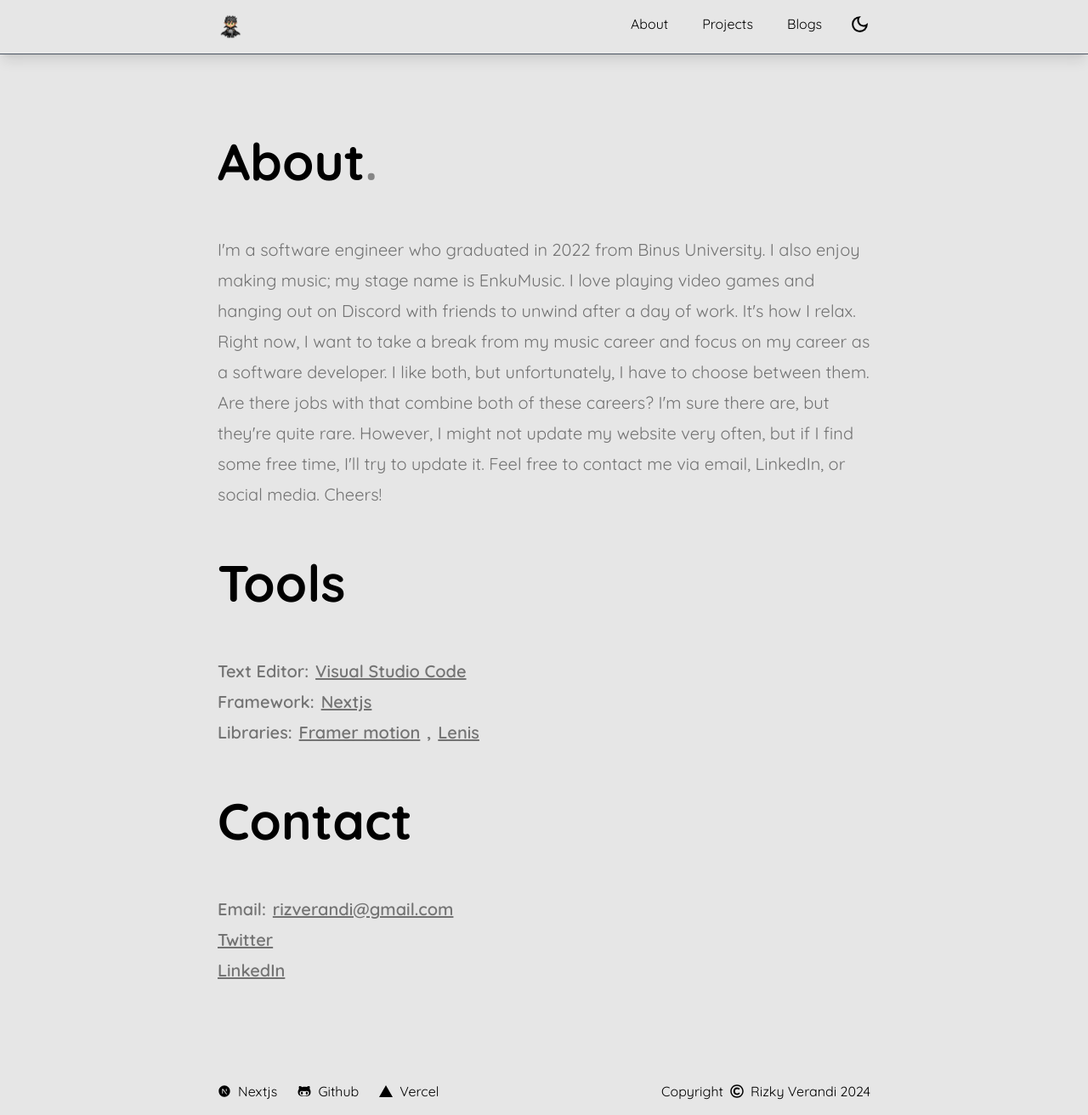
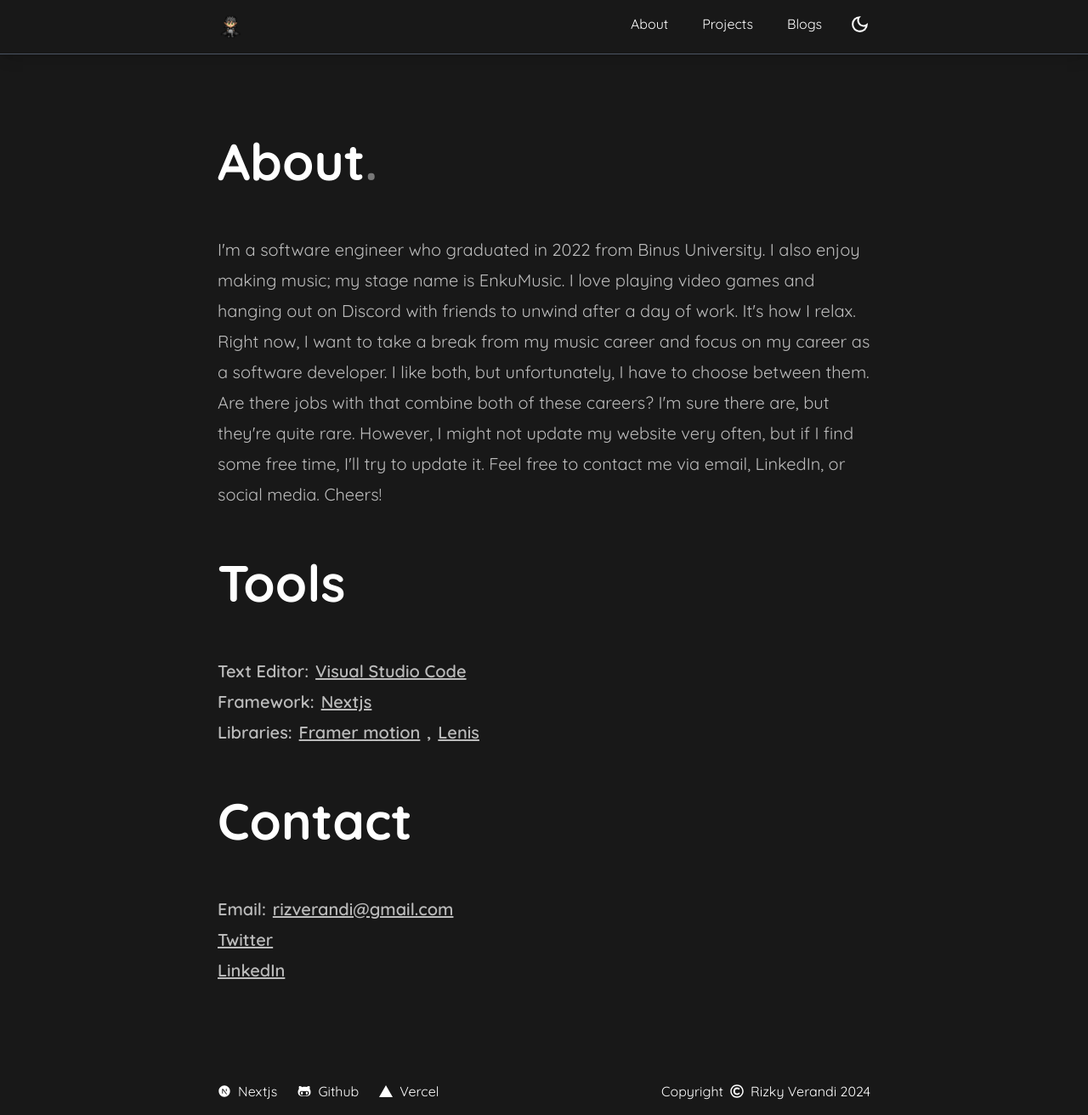
Before and after one commit to rizkyverandi/rizzy, a Next.js app: page /about in a window 1280 px wide. Shown: the whole page at 85% size. Built offline with nearby package versions, Linux system fonts and the light colour scheme; what next would draw is missing.

Commit message:
dark mode bug fixed, padding loader component fixed, add prefetch on next/link

```diff
--- a/src/components/Footer.tsx
+++ b/src/components/Footer.tsx
@@ -14,6 +14,7 @@ const Footer = ({ className }: { className?: string }) => {
                 href={"https://nextjs.org/"}
                 target="_blank"
                 aria-label="Go to About page"
+                prefetch={false}
               >
                 <span className="flex gap-2 items-center">
                   <RiNextjsFill /> Nextjs
@@ -25,6 +26,7 @@ const Footer = ({ className }: { className?: string }) => {
                 href={"https://github.com/rizkyverandi"}
                 target="_blank"
                 aria-label="Go to About page"
+                prefetch={false}
               >
                 <span className="flex gap-2 items-center ">
                   <FaGithubAlt /> Github
@@ -36,6 +38,7 @@ const Footer = ({ className }: { className?: string }) => {
                 href={"https://vercel.com/"}
                 target="_blank"
                 aria-label="Go to About page"
+                prefetch={false}
               >
                 <span className="flex gap-2 items-center ">
                   <SiVercel /> Vercel
--- a/src/components/Layout.tsx
+++ b/src/components/Layout.tsx
@@ -24,7 +24,7 @@ const Layout = ({ children }: { children: React.ReactNode }) => {
   return (
     <>
       <Loader
-        className={`z-10 ${inter.className}`}
+        className={`p-4 z-10 ${inter.className}`}
       />
       <GlobalProvider>
         <ReactLenis root>
--- a/src/components/List.tsx
+++ b/src/components/List.tsx
@@ -9,6 +9,7 @@ const List = ({ title, date, url }: ArticleProps, key: number) => {
           className="underline underline-offset-2 hover:text-pink-500 hover:underline flex flex-row justify-between"
           href={url}
           aria-label={`Article about ${title} published on ${date}`}
+          prefetch={false}
         >
           <p>{title}</p>
           <p className="hidden md:flex">{date}</p>
--- a/src/components/Loader.tsx
+++ b/src/components/Loader.tsx
@@ -1,7 +1,9 @@
 import { motion } from "framer-motion";
 import splitChars from "@/utils/splitChars";
+import { useEffect, useState } from "react";
 
 const Loader = ({ className }: { className: string }) => {
+  const [userAgent, setUserAgent] = useState('');
   // const [loading, setLoading] = useState(true);
   // useEffect(() => {
   //   let interval = null;
@@ -12,6 +14,13 @@ const Loader = ({ className }: { className: string }) => {
   //     clearTimeout(interval);
   //   };
   // }, []);
+
+  useEffect(() => {
+    if (typeof window !== 'undefined') {
+      // This code will only run on the client (browser)
+      setUserAgent(navigator.userAgent);
+    }
+  }, []);
 
   const fadeAnimationVariants = {
     hidden: {
@@ -24,8 +33,12 @@ const Loader = ({ className }: { className: string }) => {
     },
   };
 
-  const text =
-    "Hey, I am glad you are here!, Thank you for visiting my personal website";
+  const isMobile = /Mobi|Android/i.test(userAgent);
+  let web = "personal website.";
+  if(isMobile){
+    web = "web."
+  }
+  let text = `Hey, I am glad you are here!, Thank you for visiting my ${web}`;
   const textWithNbsp = text.replace(/ /g, "\u00A0");
   const splittedChar = splitChars(textWithNbsp);
 
--- a/src/components/Navbar.tsx
+++ b/src/components/Navbar.tsx
@@ -15,7 +15,7 @@ const Navbar = ({ className }: { className?: string }) => {
     >
       <div className="wrapper container flex justify-between">
         <h1>
-          <Link href="/">
+          <Link href="/" prefetch={false}>
             <Image
               className="m-auto"
               alt="This image is represent Rizz-y as 8-bit avatar"
@@ -33,6 +33,7 @@ const Navbar = ({ className }: { className?: string }) => {
                 className="hover-fx "
                 href={"/about"}
                 aria-label="Go to About page"
+                prefetch={false}
               >
                 About
               </Link>
@@ -42,6 +43,7 @@ const Navbar = ({ className }: { className?: string }) => {
                 className="hover-fx"
                 href="/projects"
                 aria-label="Go to Projects page"
+                prefetch={false}
               >
                 Projects
               </Link>
@@ -51,6 +53,7 @@ const Navbar = ({ className }: { className?: string }) => {
                 className="hover-fx"
                 href="/blog"
                 aria-label="Go to Articles page"
+                prefetch={false}
               >
                 Blogs
               </Link>
--- a/src/components/OnViewAnimation.tsx
+++ b/src/components/OnViewAnimation.tsx
@@ -29,7 +29,7 @@ const OnViewAnimation = ({
         )}
         {redirectURL && (
           <motion.div {...anim}>
-            <Link href={redirectURL} className="hover-link">
+            <Link href={redirectURL} className="hover-link" prefetch={false}>
               See all
             </Link>
           </motion.div>
--- a/src/constants/index.ts
+++ b/src/constants/index.ts
@@ -1,6 +1,6 @@
 import "dotenv/config";
 
-export const BASE_URL = process.env.NEXT_PUBLIC_API_URL;
+//export const BASE_URL = process.env.NEXT_PUBLIC_API_URL; // un-used
 
 export const HTTP_GITHUB_HEADERS = {
   Accept: "application/vnd.github+json",
--- a/src/contexts/index.tsx
+++ b/src/contexts/index.tsx
@@ -9,7 +9,7 @@ const ThemeContext = createContext<ThemeContextInterface | undefined>(
 
 // #region Providers
 const ThemeProvider = ({ children }: { children: React.ReactNode }) => {
-  const [theme, setTheme] = useState<"light" | "dark" | "">("");
+  const [theme, setTheme] = useState<"light" | "dark" | "">("dark");
 
   useEffect(() => {
     const storedTheme = localStorage.getItem("theme") as
```
